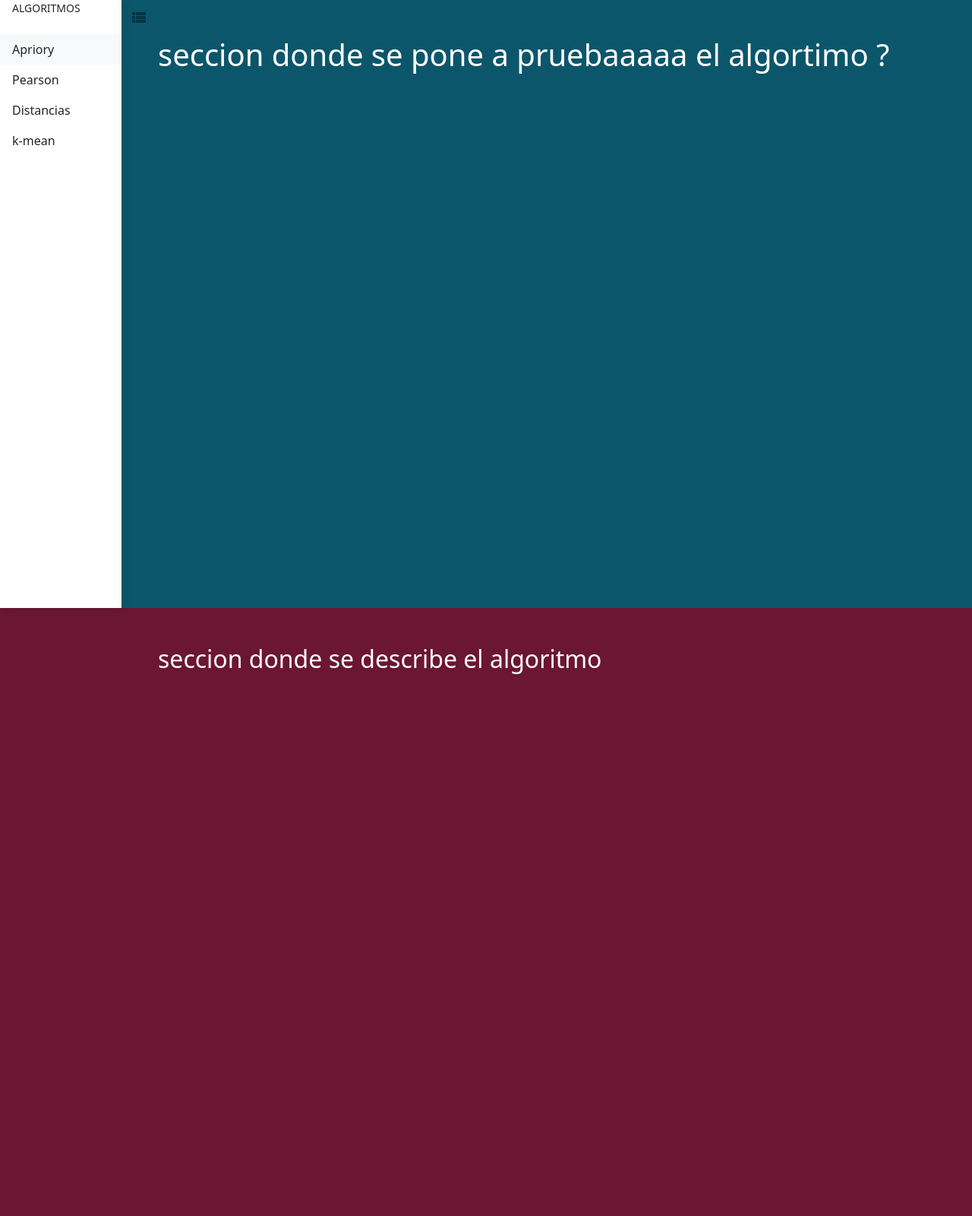
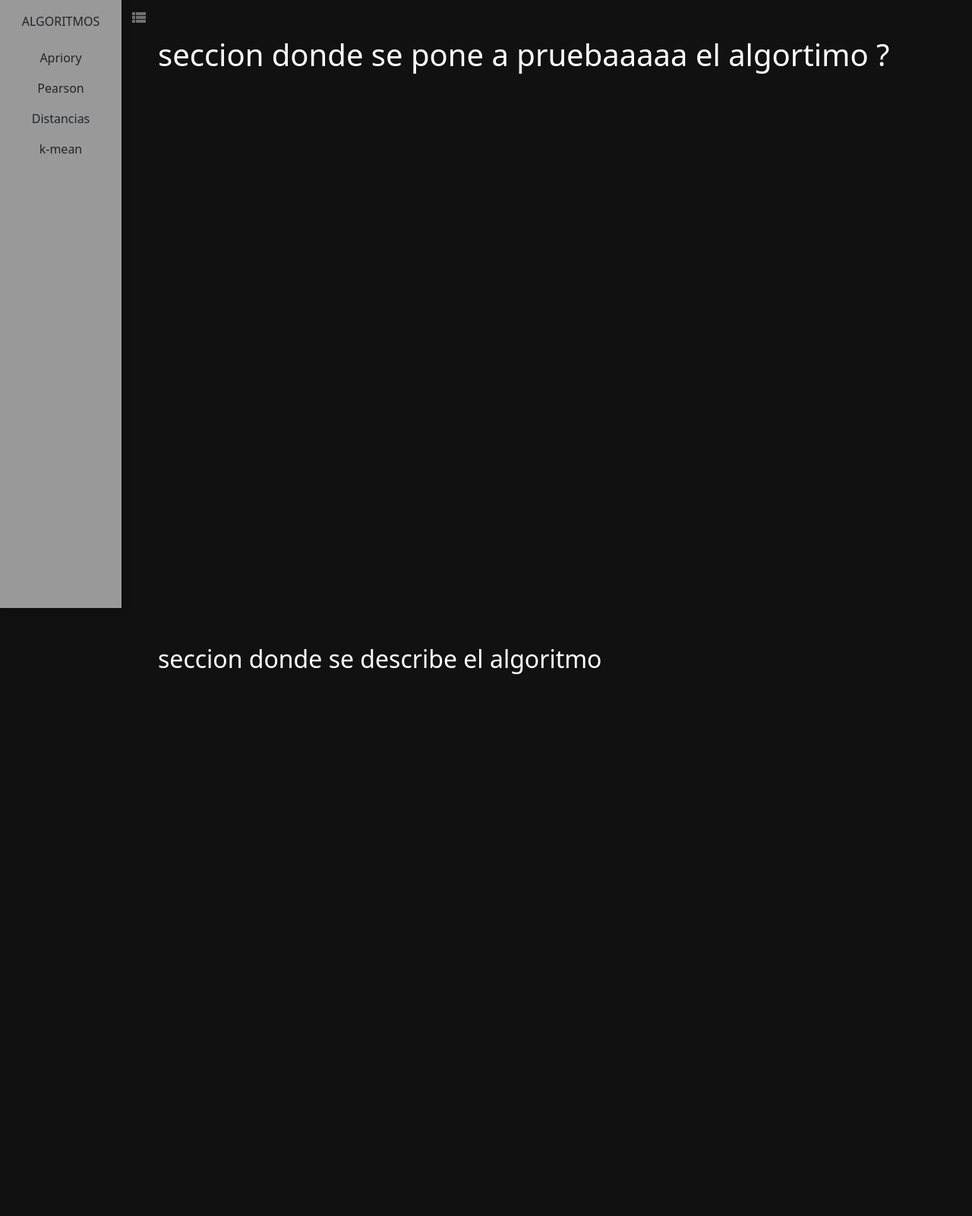
Before and after one commit to jorgeluis098/exploration_de_donnees, a Flask app: page / in a window 1280 px wide. Shown: the whole page at 76% size. Run offline with Flask 2, Linux system fonts and the light colour scheme.

Commit message:
se agregaron estilos a el navbar y a el contenido principal

```diff
--- a/static/styles/css/main.css
+++ b/static/styles/css/main.css
@@ -10,12 +10,12 @@ body {
 }
 
 .one {
-  background-color: #0c566b;
+  background-color: #111;
   display: flex;
 }
 
 .two {
-  background-color: #6b1632;
+  background-color: #111;
 }
 
 .full {
@@ -41,6 +41,16 @@ h1, h2 {
   left: 0;
   box-shadow: 3px 3px 10px rgba(0, 0, 0, 0.1);
   transition: all 0.4s;
+  background: #999;
+}
+.vertical-nav li:hover {
+  background: #ccc;
+}
+.vertical-nav li a {
+  text-align: center;
+}
+.vertical-nav p {
+  text-align: center;
 }
 
 .page-content {
@@ -95,7 +105,7 @@ h1, h2 {
   box-shadow: none;
 }
 #sidebarCollapse span {
-  color: black;
+  color: white;
   opacity: 0.4;
 }
 
--- a/static/styles/scss/_styles.scss
+++ b/static/styles/scss/_styles.scss
@@ -10,11 +10,11 @@ body {
     overflow-x: hidden;
   }
 .one {
-    background-color: $blue;
+    background-color: #111;
     display: flex;
   }
 .two {
-    background-color: $wine;
+    background-color: #111;
   }
 .full {
     height: 100vh;
--- a/static/styles/scss/views/_nav.scss
+++ b/static/styles/scss/views/_nav.scss
@@ -7,6 +7,18 @@
     left: 0;
     box-shadow: 3px 3px 10px rgba(0, 0, 0, 0.1);
     transition: all 0.4s;
+    background: #999;
+    li {
+        &:hover{
+            background: #ccc;
+        }
+        a {
+            text-align: center;
+        }
+    }
+    p{
+        text-align: center;
+    }
   }
 
   .page-content {
@@ -58,7 +70,7 @@
         box-shadow: none;
     }
     span{
-        color: black;
+        color: white;
         opacity: 0.4;
     }
 }
--- a/templates/index.html
+++ b/templates/index.html
@@ -15,11 +15,11 @@
 
 <body>
     <!-- inicio de menu nav -->
-    <div class="vertical-nav bg-white" id="sidebar">
-        <p class="text-gray font-weight-bold text-uppercase px-3 small pb-4 mb-0">Algoritmos</p>
-        <ul class="nav flex-column bg-white mb-0">
+    <div class="vertical-nav" id="sidebar">
+        <p class="text-gray font-weight-bold text-uppercase px-3 my-3">Algoritmos</p>
+        <ul class="nav flex-column">
             <li class="nav-item">
-                <a href="#" class="nav-link text-dark font-italic bg-light">
+                <a href="#" class="nav-link text-dark font-italic">
                     <i class="fa fa-th-large mr-3 text-primary fa-fw"></i>
                     Apriory
                 </a>
```
